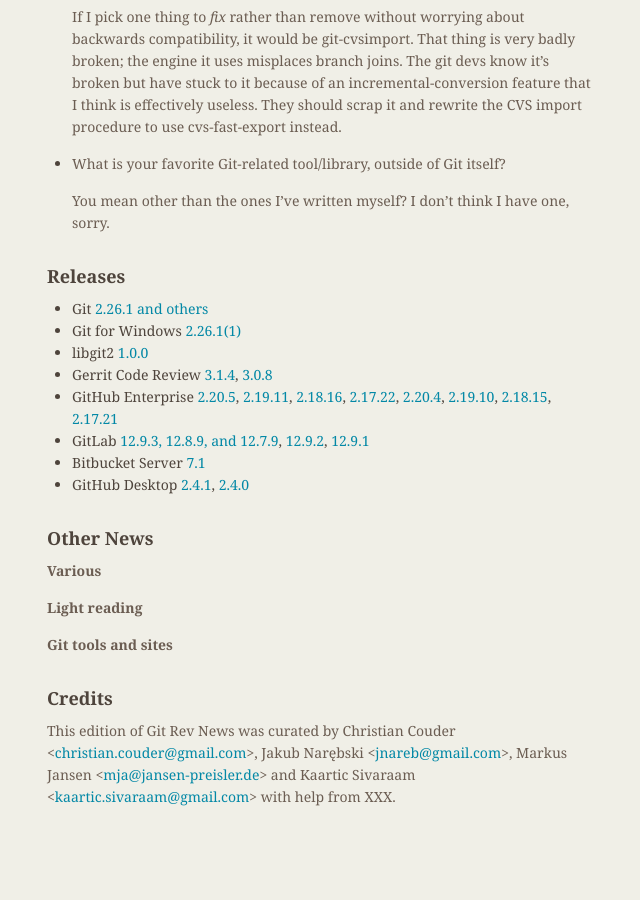
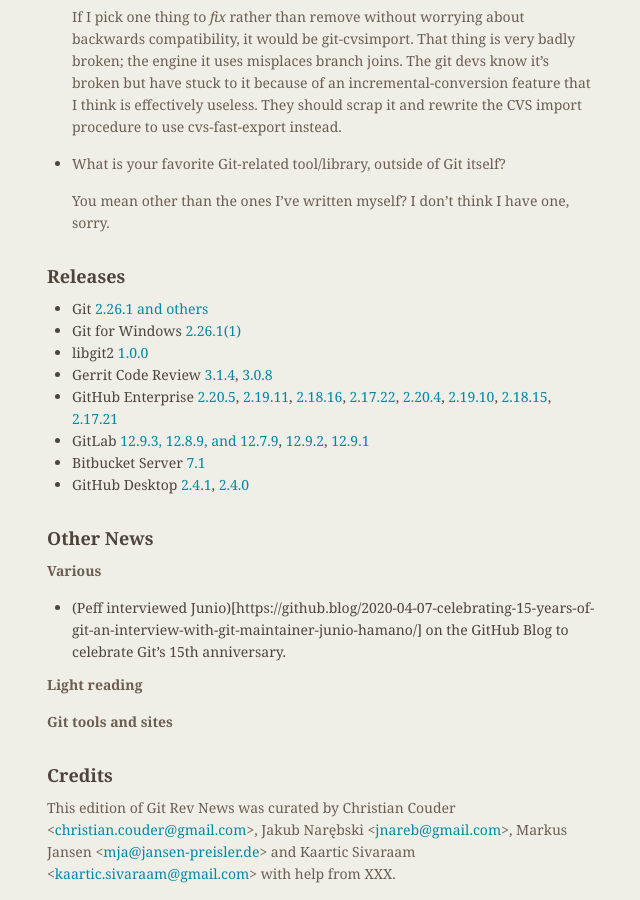
Before and after one commit to git/git.github.io, a Jekyll site: the page built from rev_news/drafts/edition-62.md, in a window 1280 px wide and 900 px high, scrolled down 3451 px. Shown: the whole window, without its empty margins (487-1127 px from the left). Built offline with Jekyll 4.4.1, drawn with Linux system fonts in a browser that asks for light colours; before the commit the page ends 4274 px from its top, so only the background shows below that.

Commit message:
rn-62: add link to Junio's interview

```diff
--- a/rev_news/drafts/edition-62.md
+++ b/rev_news/drafts/edition-62.md
@@ -237,6 +237,8 @@
 
 __Various__
 
+* (Peff interviewed Junio)[https://github.blog/2020-04-07-celebrating-15-years-of-git-an-interview-with-git-maintainer-junio-hamano/]
+  on the GitHub Blog to celebrate Git’s 15th anniversary.
 
 __Light reading__
 
```
